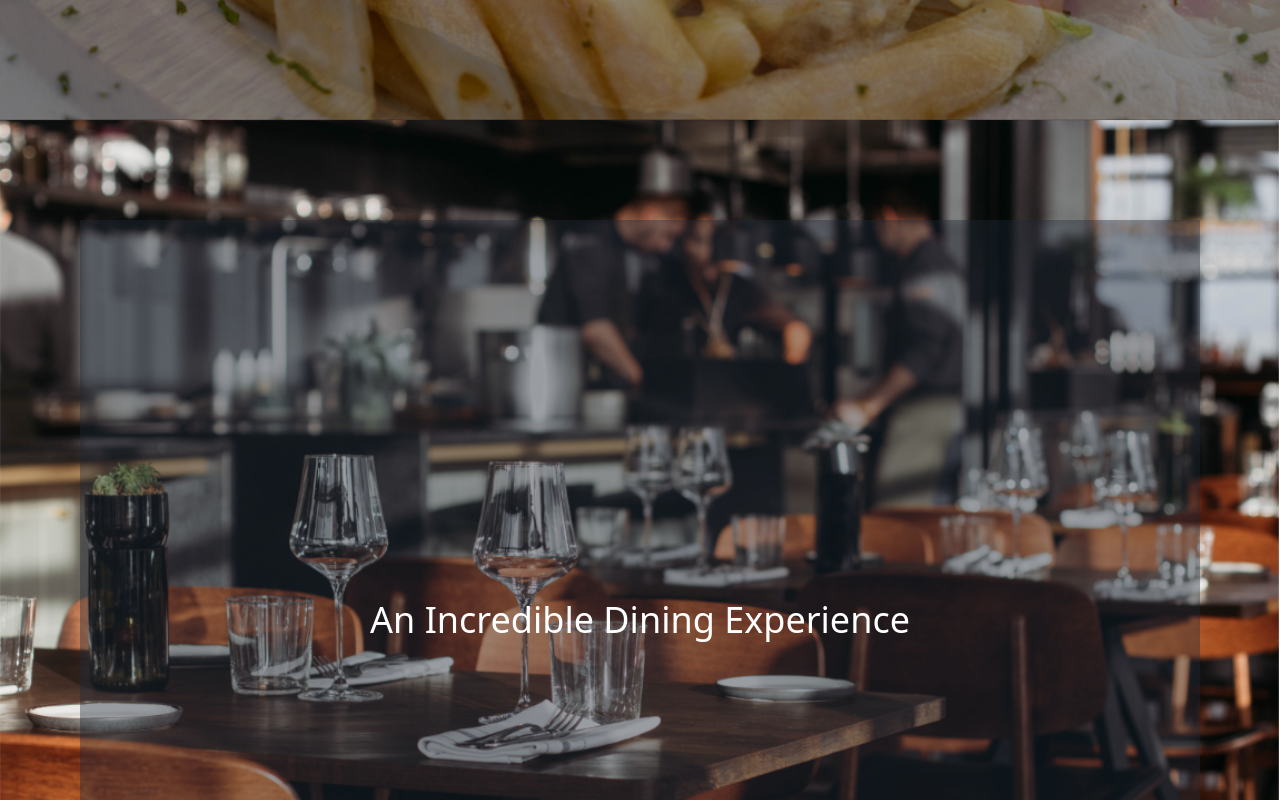
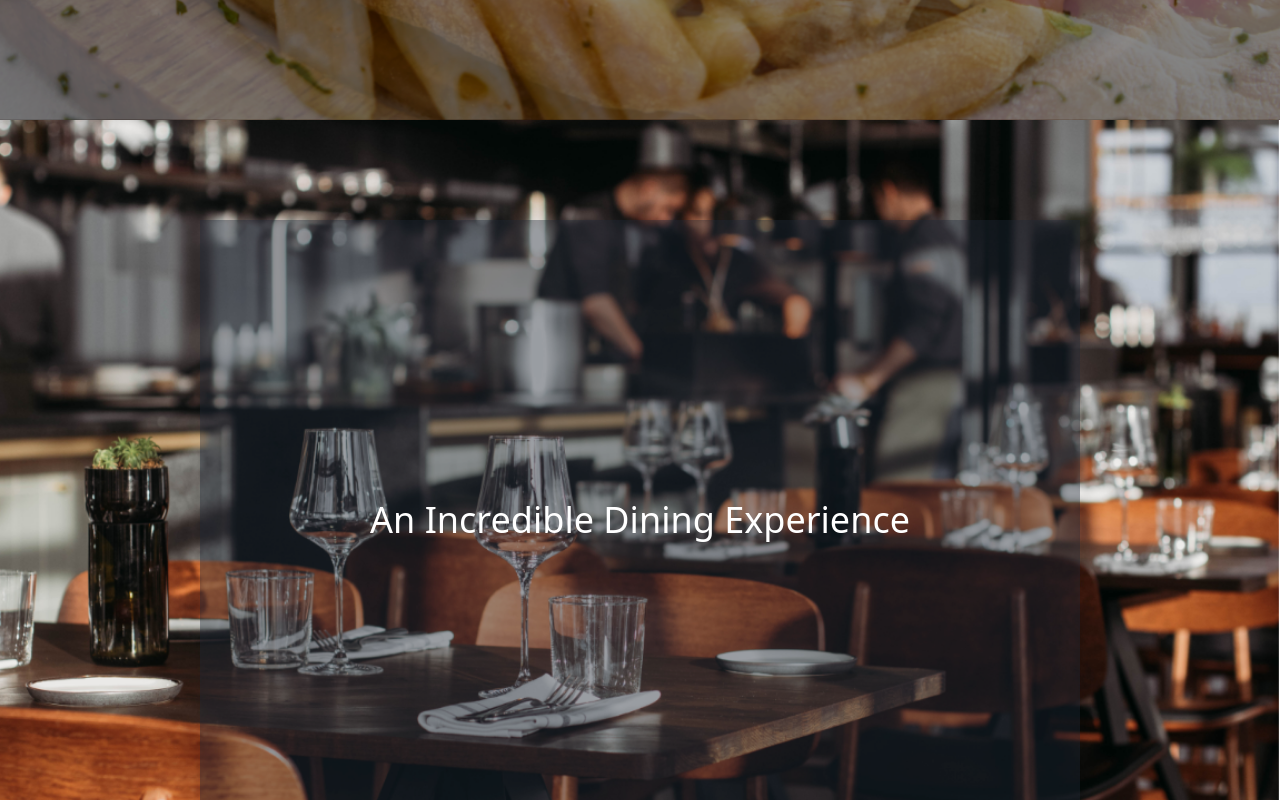
Before and after one commit to Mathew-Ritchie/Sample_Restaurant_Website_Mathew_Ritchie, a React (Vite) app in the folder restaurant-site/: page / in a window 1280 px wide. Shown: the part 680-1480 px from the top of the page. Built offline with nearby package versions, Linux system fonts and the light colour scheme.

Commit message:
updated DiningComponent styling

```diff
--- a/restaurant-site/src/components/DiningComponent.jsx
+++ b/restaurant-site/src/components/DiningComponent.jsx
@@ -3,13 +3,13 @@ import React from "react";
 export default function DiningComponent({id}) {
   return (
     <div
-      className="w-full min-h-screen px-20 py-25 flex justify-center items-center bg-no-repeat bg-cover bg-center bg-fixed"
+      className="w-full h-screen px-50 py-25 flex justify-center items-center bg-no-repeat bg-cover bg-center bg-fixed"
       style={{
         backgroundImage: `url('images/Interior-dining.png')`,
       }}
       id={id}
     >
-      <div className="flex flex-col justify-center items-center relative z-10 md:w-full w-full bg-gray-800/40 text-white  p-8 overflow-y-auto min-h-screen">
+      <div className="flex flex-col justify-center items-center relative z-10 h-full md:w-full w-full bg-gray-800/40 text-white  p-8">
         <h1 className="text-4xl">An Incredible Dining Experience</h1>
         <h2 className="text-2xl"></h2>
       </div>
```
